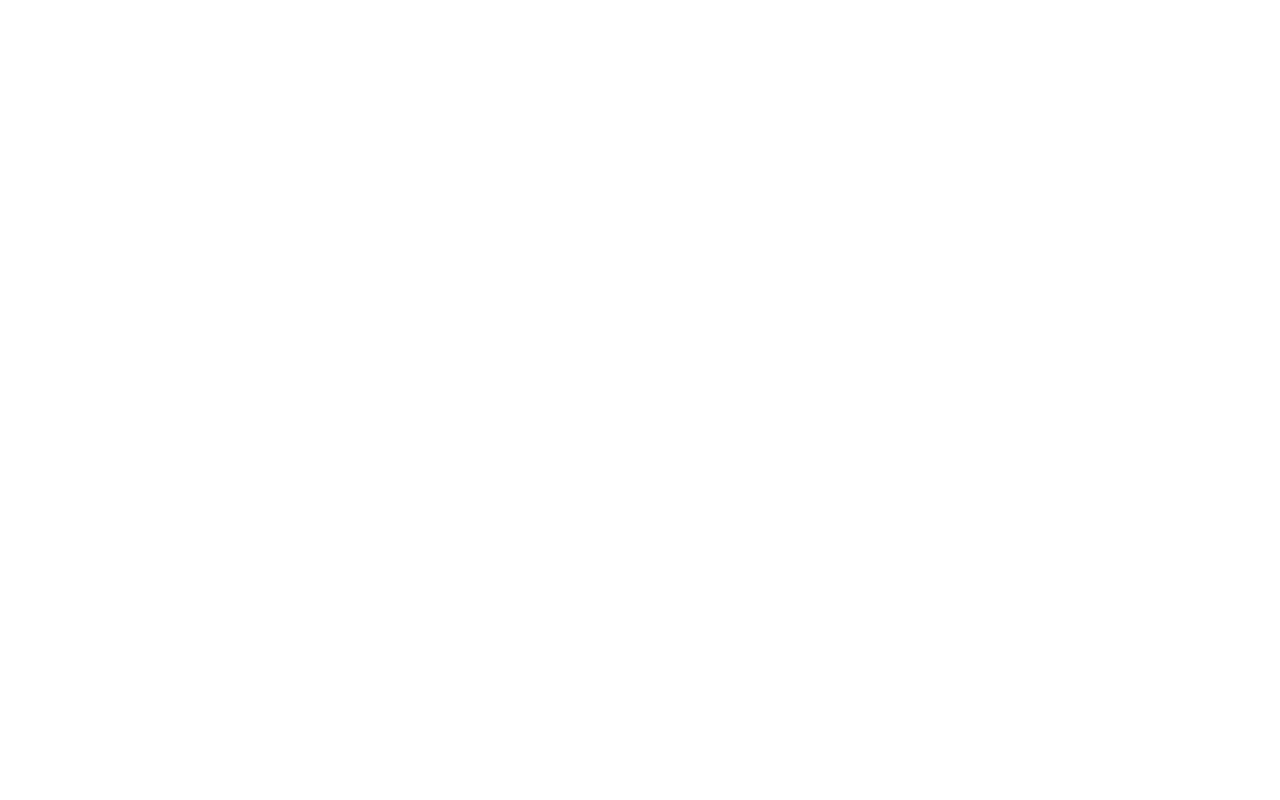
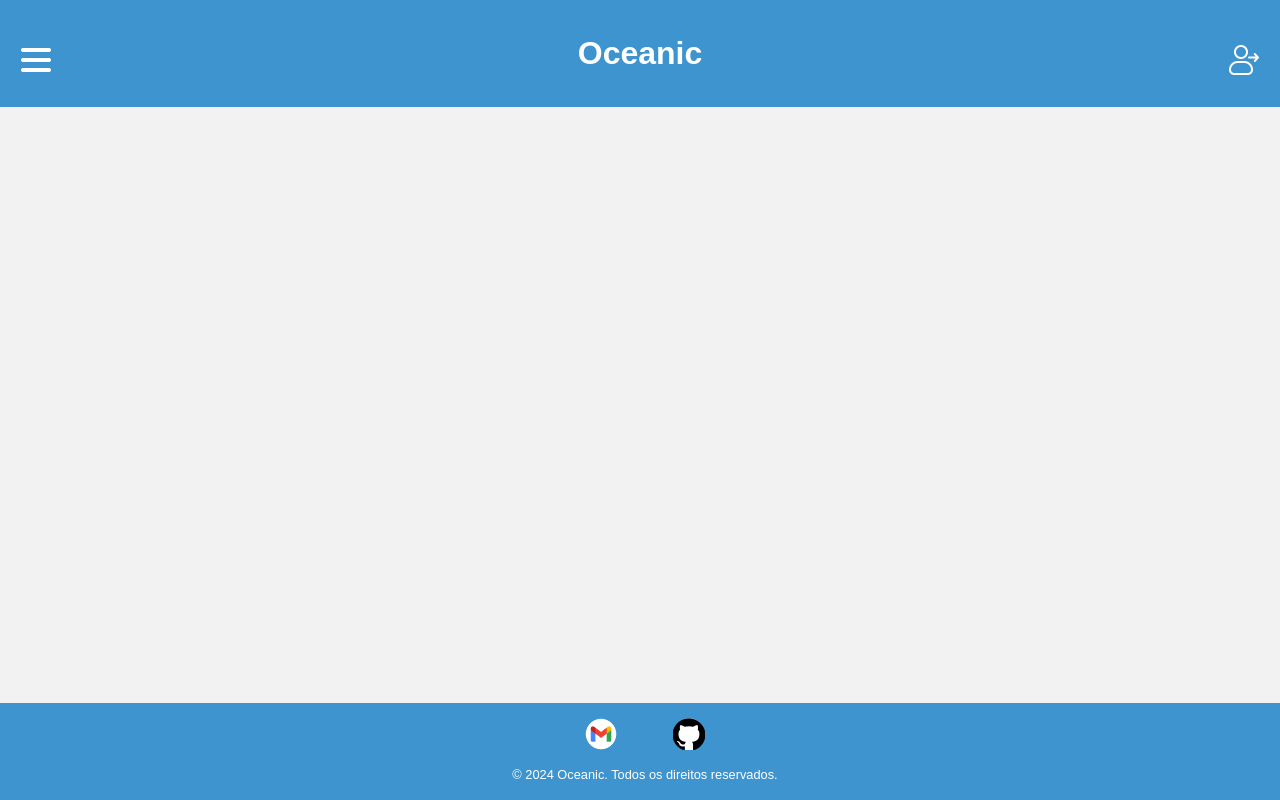
Before and after one commit to kauazipf/Global-Solution, a plain HTML site: page index.html in a window 1280 px wide. Drawn offline with Linux system fonts and the light colour scheme.

Commit message:
Co-authored-by: Victor Egidio Lira <Vitin46@users.noreply.github.com> Co-authored-by: Caepena <Caepena@users.noreply.github.com>
Criação da base do projeto

```diff
--- a/css/estilo.css
+++ b/css/estilo.css
@@ -0,0 +1,123 @@
+/* Estilos gerais */
+body {
+    font-family: Arial, sans-serif;
+    margin: 0;
+    padding: 0;
+    background-color: #f2f2f2;
+    display: flex;
+    flex-direction: column;
+    min-height: 100vh;
+}
+
+/* Estilos do cabeçalho */
+header {
+    background-color: #3d94ce;
+    color: #fff;
+    padding: 35px;
+    text-align: center;
+}
+
+header h1 {
+    margin: 0;
+    font-size: 2.5vw;
+}
+
+header .menu {
+    display: none;
+    position: absolute;
+    padding: 2vh;
+    background-color: #3d94ce;
+    box-shadow: 0 8px 16px 0 rgba(0,0,0,0.2);
+    z-index: 1;
+  }
+
+  header .menu a {
+    display: block;
+    padding: 2vh;
+    text-decoration: none;
+    text-align: left;
+    font-weight: bold;
+    color: #fff;
+    font-size: 1vw;
+  }
+
+  header .menu a:hover {
+    background-color: #fff;
+    color: #3d94ce;
+  }
+
+  header .imageMenu {
+    cursor: pointer;
+  }
+
+  header .logo {
+    display: inline-block;
+    max-width: 8vw;
+    vertical-align: middle;
+    border-radius: 50px;
+  }
+
+  header .icon {
+    position: absolute;
+    top: 50%;
+    transform: translateY(-50%);
+    cursor: pointer;
+    width: 2.5vw;
+    height: auto;
+    filter: invert(100%);
+  }
+
+  header .left-icon {
+    top: 60px;
+    left: 20px;
+  }
+
+  header .right-icon {
+    top: 60px;
+    right: 20px;
+  }
+
+/* Estilos do conteúdo principal */
+main {
+    margin: 8% auto;
+    flex: 1;
+    padding: 20px;
+}
+
+section {
+    margin-bottom: 40px;
+}
+
+/* Estilos do rodapé */
+footer {
+    background-color: #3d94ce;;
+    color: #fff;
+    padding: 5px;
+    text-align: center;
+    position: fixed;
+    bottom: 0;
+    width: 100%;
+}
+
+footer a {
+    color: #fff;
+    text-decoration: none;
+    margin: 0 2vw;
+  }
+
+  footer a:hover {
+    text-decoration: underline;
+  }
+
+  footer p {
+    font-size: 1vw;
+    margin: 1vw;
+  }
+
+  footer img{
+    width: 2.5vw;
+  }
+
+  footer .linksRodape{
+    margin: 10px 0;
+  }
--- a/index.html
+++ b/index.html
@@ -1,13 +1,38 @@
 <!DOCTYPE html>
-<html lang="pt-br">
+<html lang="pt-BR">
 <head>
     <meta charset="UTF-8">
     <meta name="viewport" content="width=device-width, initial-scale=1.0">
-    <link rel="stylesheet" type="text/css" href="css/estilo.css">
+    <title>Oceanic - Explorando o Oceano</title>
+    <link rel="stylesheet" href="css/estilo.css">
     <script src="javascript/script.js"></script>
-    <title></title>
 </head>
 <body>
+    <header>
+        <img src="./images/menu.png" alt="Ícone Menu" class="icon left-icon" onclick="toggleMenu()">
 
+        <h1>Oceanic</h1>
+
+        <a href="./pages/login.html"><img src="./images/login.png" alt="Ícone Login" class="icon right-icon"> </a>
+
+        <div class="menu" id="menu">
+            <a href="#">Home</a>
+            <a href="./pages/mudancas-climaticas">Mudanças Climáticas</a>
+            <a href="./pages/pesca-insustentavel.html">Pesca Insustentavél</a>
+            <a href="./pages/poluição-maritima.html">Poluição Maritima</a>
+            <a href="./pages/participantes.html ">Participantes</a>
+        </div>
+    </header>
+    <main>
+
+    </main>
+    <footer>
+        <div class="linksRodape">
+            <a href="mailto:oceanic1tdspg@gmail.com"><img src="./images/icone-gmail.png" alt="Icone do Gmail" width="30"></a>
+            <a href="https://github.com/kauazipf/Global-Solution"><img src="./images/icone-github.png"
+                    alt="Icone do GitHub"></a>
+            </div>
+        <p>© 2024 Oceanic. Todos os direitos reservados.</p>
+    </footer>
 </body>
 </html>
--- a/javascript/script.js
+++ b/javascript/script.js
@@ -0,0 +1,8 @@
+function toggleMenu() {
+    var menu = document.getElementById("menu");
+    if (menu.style.display === "block") {
+        menu.style.display = "none";
+    } else {
+        menu.style.display = "block";
+    }
+}
```
Also changed, not shown: images/icone-github.png (added), images/icone-gmail.png (added), images/login.png (added), images/menu.png (added).
